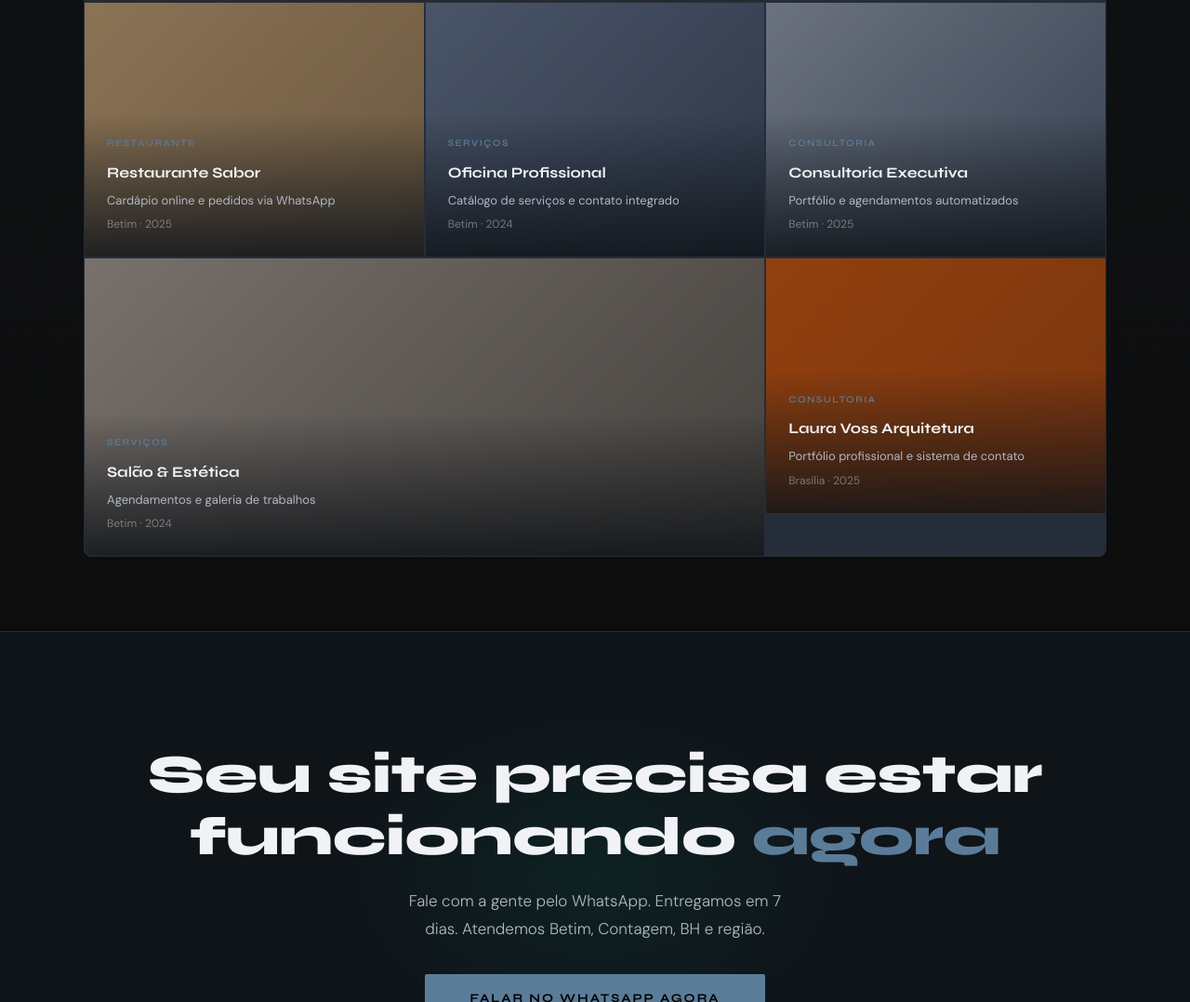
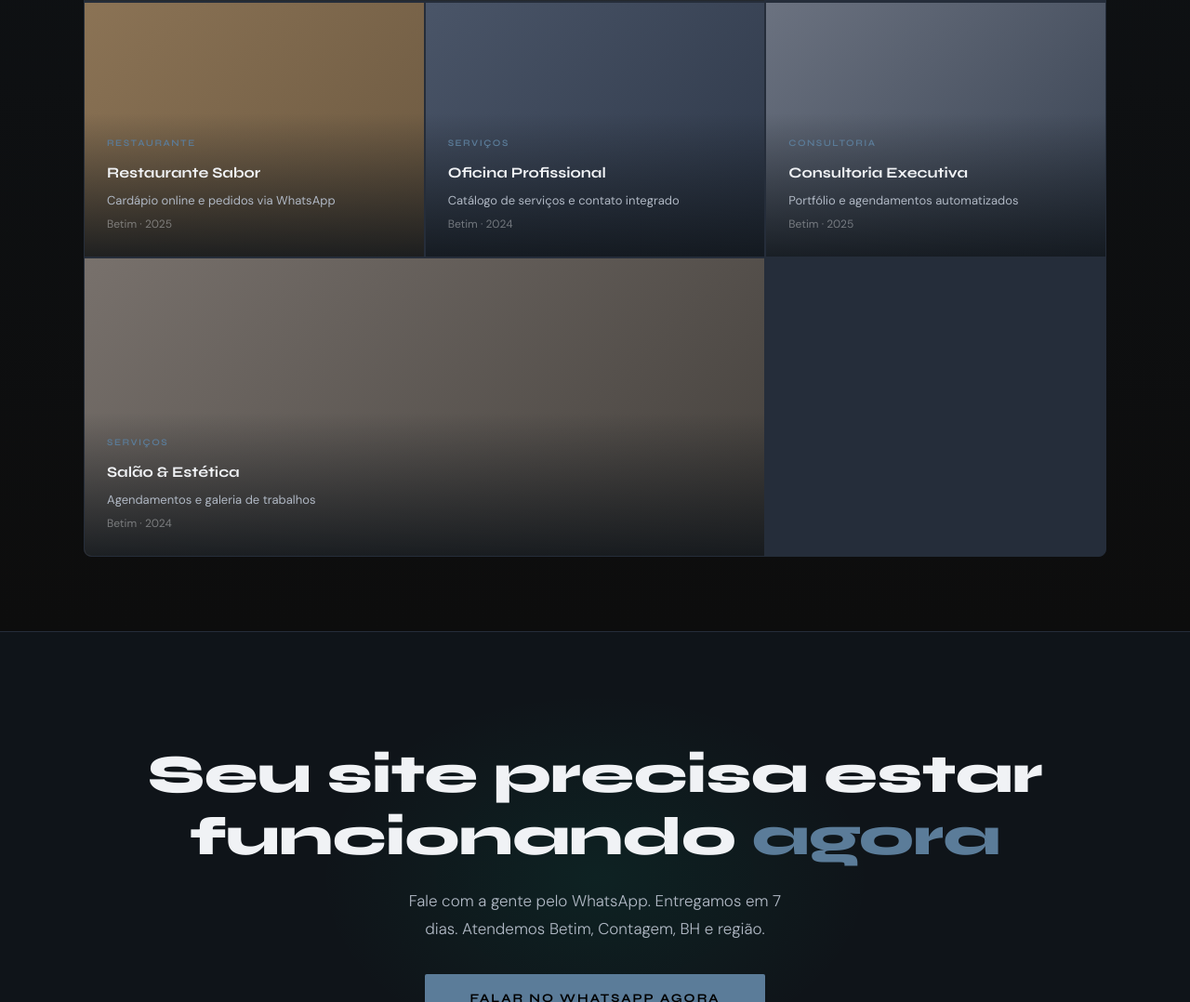
Before and after one commit to cuiudos/landingpage-CPM, a plain HTML site: page index.html in a window 1280 px wide. Shown: the part 6298-7376 px from the top of the page at 93% size. Drawn offline with Linux system fonts and the light colour scheme; grey boxes are pictures that could not be loaded.

Commit message:
Remover link da página de arquitetura do portfólio

```diff
--- a/index.html
+++ b/index.html
@@ -1121,21 +1121,6 @@ footer{
           <div class="portfolio-year">Betim · 2024</div>
         </div>
       </div>
-
-      <a href="aquiteta-pag-exemplo.html" class="portfolio-card" data-cat="consultoria" style="text-decoration:none;color:inherit;">
-        <div class="portfolio-thumb" style="background:linear-gradient(135deg,#92400E,#78350F)"></div>
-        <div class="portfolio-overlay">
-          <p style="color:rgba(240,242,245,0.8);font-size:.9rem;font-weight:300;line-height:1.7">
-            Site profissional para arquiteta com portfólio de projetos, áreas de atuação e sistema de contato integrado.
-          </p>
-        </div>
-        <div class="portfolio-body">
-          <div class="portfolio-tag">Consultoria</div>
-          <h3>Laura Voss Arquitetura</h3>
-          <p>Portfólio profissional e sistema de contato</p>
-          <div class="portfolio-year">Brasília · 2025</div>
-        </div>
-      </a>
     </div>
   </div>
 </section>
```
